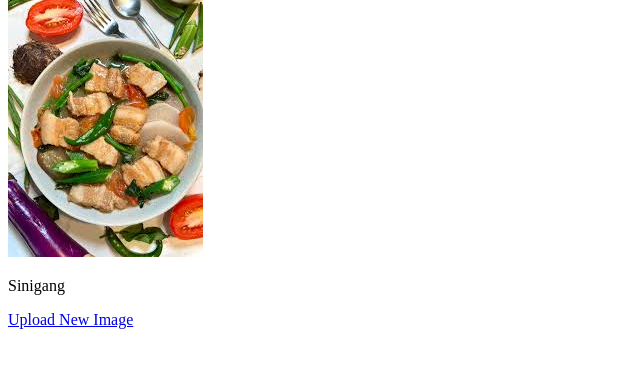
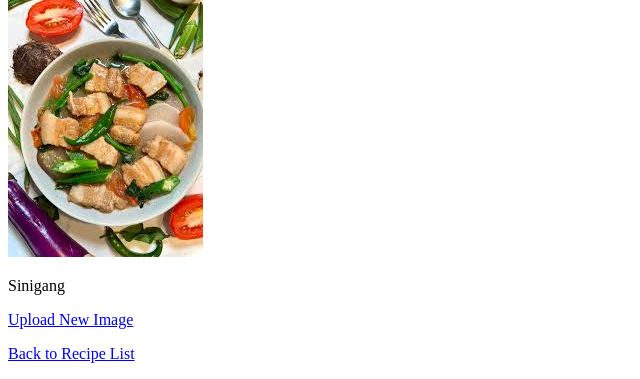
Before and after one commit to jxiu76/recipebook-MARCELINO-Jaren, a Django app: page /recipe/1/ in a window 1280 px wide. Shown: the part 464-843 px from the top of the page, without its empty margins (0-640 px from the left). Before the commit the page ends 793 px from the top, so only its background shows below. Run offline with Django 5.2, Linux system fonts and the light colour scheme; a user stored in the database is signed in; data comes from the database, SQL or seed files in the repository; both versions use the stored data as it was after the commit.

Commit message:
Added back button

```diff
--- a/recipebook/ledger/templates/recipeMerge.html
+++ b/recipebook/ledger/templates/recipeMerge.html
@@ -30,7 +30,7 @@
         {% endif %}
 
         <p><a href="{% url 'ledger:recipe-add-image' recipe.pk %}">Upload New Image</a></p>
-
+        <p><a href="{% url 'ledger:recipe-list' %}">Back to Recipe List</a></p>
     {% else %}
         <p>You must be logged in to view this recipe.</p>
     {% endif %}
```
Also changed, not shown: recipebook/db.sqlite3.
